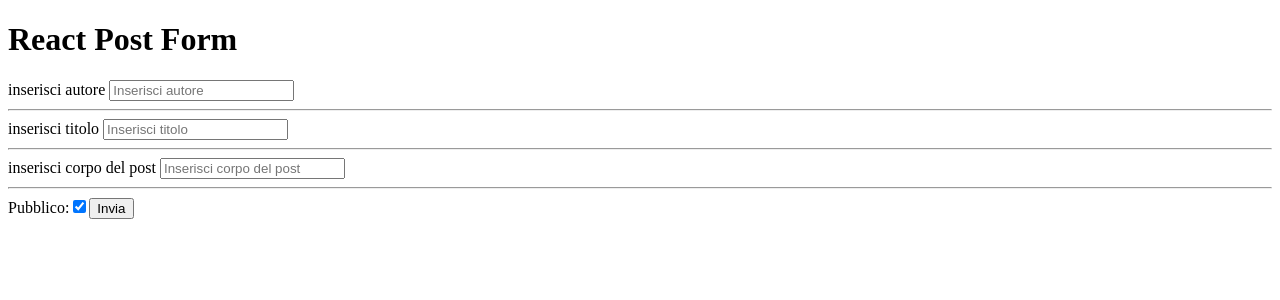
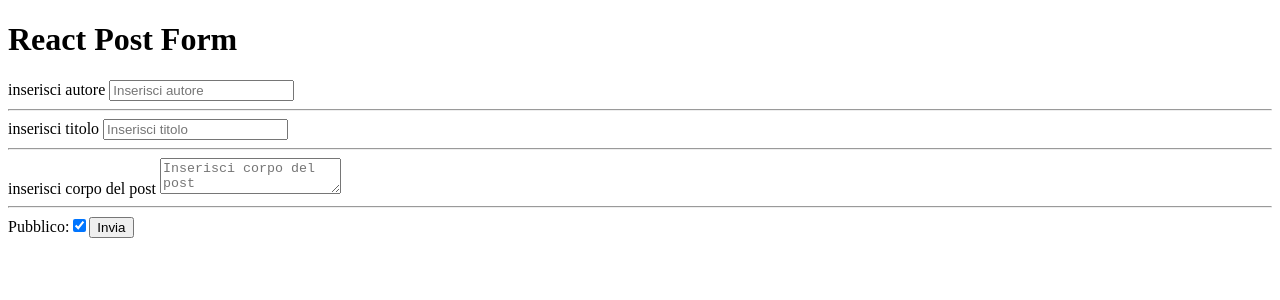
Before and after one commit to CarloCosta92/react-post-form, a React (Vite) app: page / in a window 1280 px wide. Shown: the top 300 px of the page. Built offline with nearby package versions, Linux system fonts and the light colour scheme.

Commit message:
fix: set text area for body

```diff
--- a/src/App.jsx
+++ b/src/App.jsx
@@ -19,8 +19,7 @@ function App() {
     setFormData((formData) => ({
       ...formData,
 
-      // fix per la checkbox!!
-      [name]: type === "checkbox" ? checked : value,
+      [name]: type === 'checkbox' ? checked : value,
     }));
   }
 
@@ -86,7 +85,7 @@ function App() {
 
         <div>
           <label htmlFor="body">inserisci corpo del post </label>
-          <input
+          <textarea
             type="text"
             name="body"
             value={formData.body}
```
